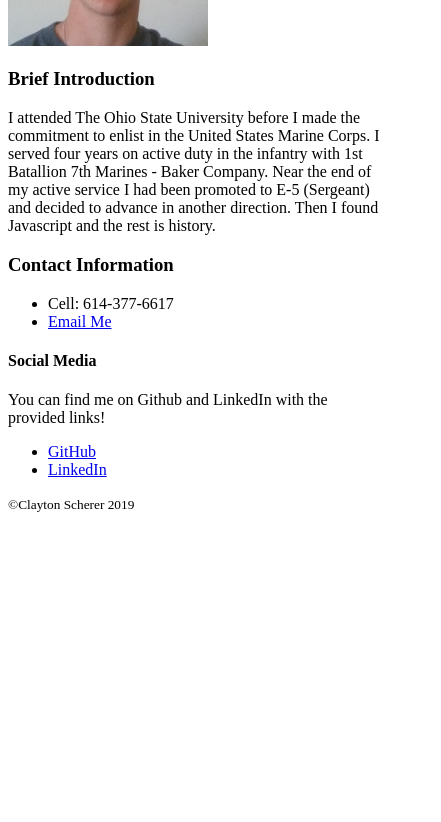
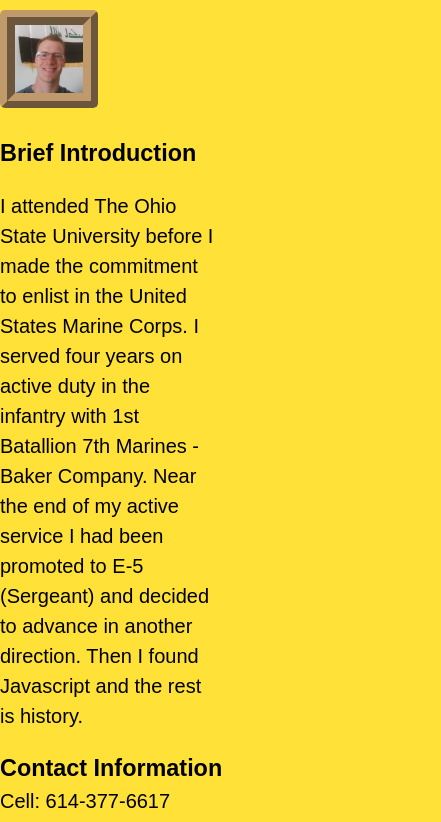
Before and after one commit to clayton-scherer/clayton-scherer.github.io, a plain HTML site: page about-me.html in a window 390 px wide. Shown: the part 355-1177 px from the top of the page, 441 px wide, since content can reach past the window. Before the commit the page ends 876 px from the top, so only its background shows below. Drawn offline with Linux system fonts and the light colour scheme.

Commit message:
done phone testing

```diff
--- a/about-me.html
+++ b/about-me.html
@@ -5,7 +5,7 @@
     <meta name="viewport" content="width=device-width, initial-scale=1.0" />
     <meta http-equiv="X-UA-Compatible" content="ie=edge" />
     <title>Clayton Scherer</title>
-    <!-- <link rel="stylesheet" href="index.CSS" /> -->
+    <link rel="stylesheet" href="index.CSS" />
   </head>
   <body class="about-me__body">
     <header class="page-header">
```
Also changed, not shown: index.html (+1 -1 lines), my-projects.html (+1 -1 lines).
